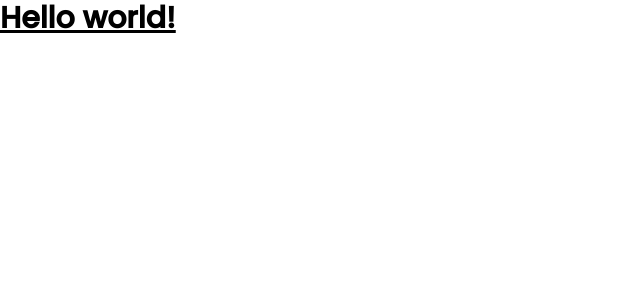
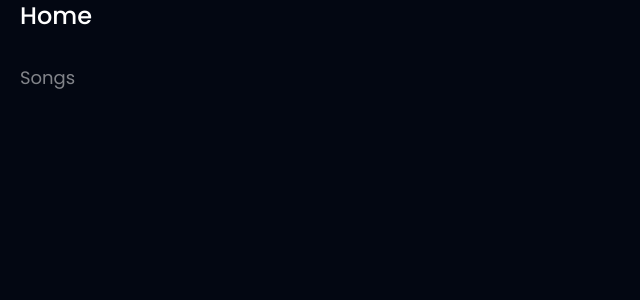
Before and after one commit to salchichongallo/my-music-app, an Angular app: page / in a window 1280 px wide. Shown: the top 300 px of the page, without its empty margins (0-640 px from the left). Built offline with nearby package versions, Linux system fonts and the light colour scheme.

Commit message:
feat(home): add route

```diff
--- a/src/app/app-routing.module.ts
+++ b/src/app/app-routing.module.ts
@@ -1,7 +1,8 @@
 import { NgModule } from '@angular/core';
 import { RouterModule, Routes } from '@angular/router';
+import { HomeComponent } from './home/home.component';
 
-const routes: Routes = [];
+const routes: Routes = [{ path: '', component: HomeComponent }];
 
 @NgModule({
   imports: [RouterModule.forRoot(routes, { useHash: true })],
--- a/src/app/app.component.html
+++ b/src/app/app.component.html
@@ -1 +1 @@
-<h1 class="text-3xl font-bold underline">Hello world!</h1>
+<router-outlet />
--- a/src/app/app.module.ts
+++ b/src/app/app.module.ts
@@ -3,9 +3,10 @@ import { BrowserModule } from '@angular/platform-browser';
 
 import { AppRoutingModule } from './app-routing.module';
 import { AppComponent } from './app.component';
+import { HomeComponent } from './home/home.component';
 
 @NgModule({
-  declarations: [AppComponent],
+  declarations: [AppComponent, HomeComponent],
   imports: [BrowserModule, AppRoutingModule],
   providers: [],
   bootstrap: [AppComponent],
--- /dev/null
+++ b/src/app/home/home.component.html
@@ -0,0 +1,7 @@
+<div class="px-5 mb-8">
+  <h1 class="font-medium text-2xl">Home</h1>
+</div>
+
+<main>
+  <h2 class="px-5 text-lg opacity-50">Songs</h2>
+</main>
--- a/src/index.html
+++ b/src/index.html
@@ -13,7 +13,7 @@
       rel="stylesheet"
     />
   </head>
-  <body>
+  <body class="bg-gray-950 text-white">
     <app-root></app-root>
   </body>
 </html>
```
Also changed, not shown: src/app/home/home.component.ts (added, +8 -0 lines), src/app/home/home.component.css (added), 2 other files (tests, documents, lock files or other folders).
